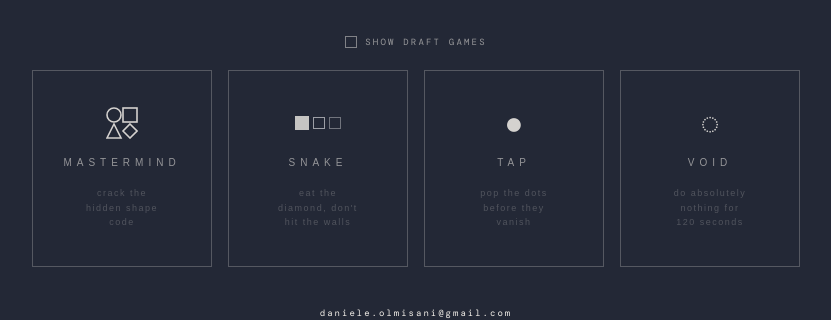
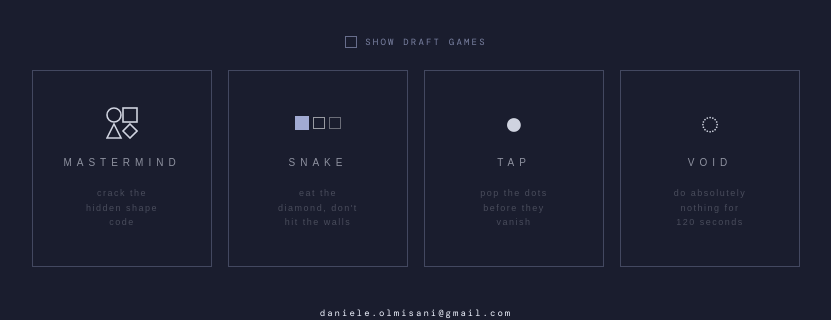
Before and after one commit to mad4j/mgames, a React (Vite) app: page /#/ in a window 1280 px wide. Shown: the part 269-589 px from the top of the page, without its empty margins (224-1055 px from the left). Built offline with nearby package versions, Linux system fonts and the light colour scheme; a web font is replaced by a local one.

Commit message:
Apply vivid color palette to theme.css
Agent-Logs-Url: https://github.com/mad4j/mgames/sessions/954cd0f0-2afb-4666-aac7-186fd2526ac3

Co-authored-by: mad4j <1510799+mad4j@users.noreply.github.com>

```diff
--- a/src/theme.css
+++ b/src/theme.css
@@ -1,38 +1,38 @@
 :root {
-  --mg-color-primary: #8ea3c7;
-  --mg-color-secondary: #b7c9e6;
-  --mg-color-accent: #a8d2c2;
+  --mg-color-primary: #5b8fff;
+  --mg-color-secondary: #a78bfa;
+  --mg-color-accent: #34d399;
 
-  --mg-color-background: #232836;
-  --mg-color-surface: #2f3648;
+  --mg-color-background: #1a1d2e;
+  --mg-color-surface: #252840;
 
-  --mg-color-text-primary: #f4f0ea;
-  --mg-color-text-secondary: #dbd4cb;
-  --mg-color-text-muted: #b8b2a8;
+  --mg-color-text-primary: #f0f4ff;
+  --mg-color-text-secondary: #c4cdf7;
+  --mg-color-text-muted: #8b96cc;
 
-  --mg-color-border: #5a667f;
+  --mg-color-border: #3d4db0;
 
-  --mg-color-text-strong: rgba(244, 240, 234, 0.95);
-  --mg-color-text-high: rgba(244, 240, 234, 0.9);
-  --mg-color-text-emphasis: rgba(244, 240, 234, 0.88);
-  --mg-color-text-medium: rgba(244, 240, 234, 0.56);
-  --mg-color-text-dim: rgba(244, 240, 234, 0.42);
-  --mg-color-text-faint: rgba(244, 240, 234, 0.34);
-  --mg-color-text-very-faint: rgba(244, 240, 234, 0.3);
-  --mg-color-text-subtle: rgba(244, 240, 234, 0.24);
-  --mg-color-text-minimal: rgba(244, 240, 234, 0.22);
-  --mg-color-text-weak: rgba(244, 240, 234, 0.2);
-  --mg-color-text-ultra-weak: rgba(244, 240, 234, 0.16);
+  --mg-color-text-strong: rgba(200, 210, 255, 0.95);
+  --mg-color-text-high: rgba(200, 210, 255, 0.9);
+  --mg-color-text-emphasis: rgba(200, 210, 255, 0.88);
+  --mg-color-text-medium: rgba(200, 210, 255, 0.56);
+  --mg-color-text-dim: rgba(200, 210, 255, 0.42);
+  --mg-color-text-faint: rgba(200, 210, 255, 0.34);
+  --mg-color-text-very-faint: rgba(200, 210, 255, 0.3);
+  --mg-color-text-subtle: rgba(200, 210, 255, 0.24);
+  --mg-color-text-minimal: rgba(200, 210, 255, 0.22);
+  --mg-color-text-weak: rgba(200, 210, 255, 0.2);
+  --mg-color-text-ultra-weak: rgba(200, 210, 255, 0.16);
 
-  --mg-color-border-soft: rgba(244, 240, 234, 0.45);
-  --mg-color-surface-strong: rgba(244, 240, 234, 0.92);
-  --mg-color-surface-medium: rgba(244, 240, 234, 0.17);
-  --mg-color-surface-soft: rgba(244, 240, 234, 0.08);
-  --mg-color-surface-hover: rgba(244, 240, 234, 0.04);
+  --mg-color-border-soft: rgba(200, 210, 255, 0.45);
+  --mg-color-surface-strong: rgba(200, 210, 255, 0.92);
+  --mg-color-surface-medium: rgba(200, 210, 255, 0.17);
+  --mg-color-surface-soft: rgba(200, 210, 255, 0.08);
+  --mg-color-surface-hover: rgba(200, 210, 255, 0.04);
 
-  --mg-color-overlay: rgba(35, 40, 54, 0.56);
+  --mg-color-overlay: rgba(26, 29, 46, 0.56);
 
-  --mg-color-text-hover: rgba(244, 240, 234, 0.78);
-  --mg-color-warning-soft: rgba(230, 140, 148, 0.72);
-  --mg-color-warning-shadow: rgba(230, 140, 148, 0.46);
+  --mg-color-text-hover: rgba(200, 210, 255, 0.78);
+  --mg-color-warning-soft: rgba(255, 100, 130, 0.80);
+  --mg-color-warning-shadow: rgba(255, 100, 130, 0.46);
 }
```
